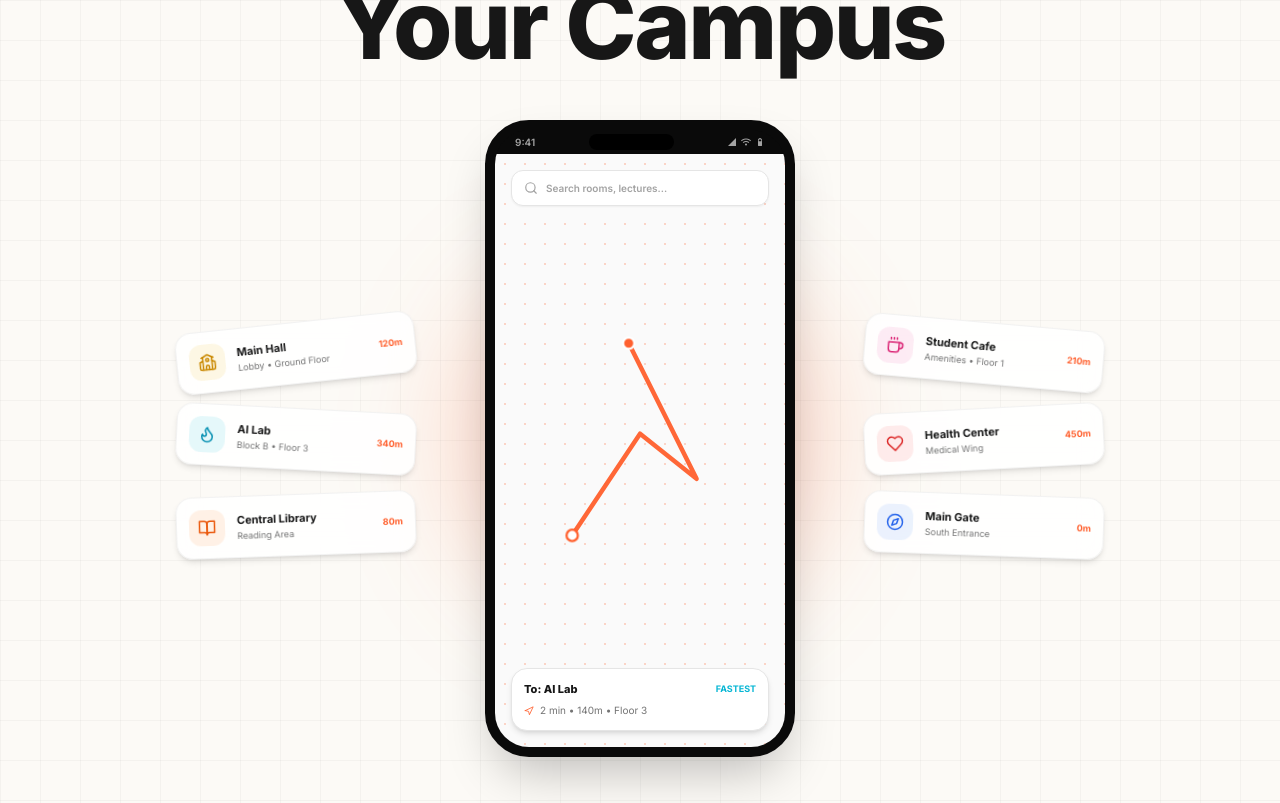
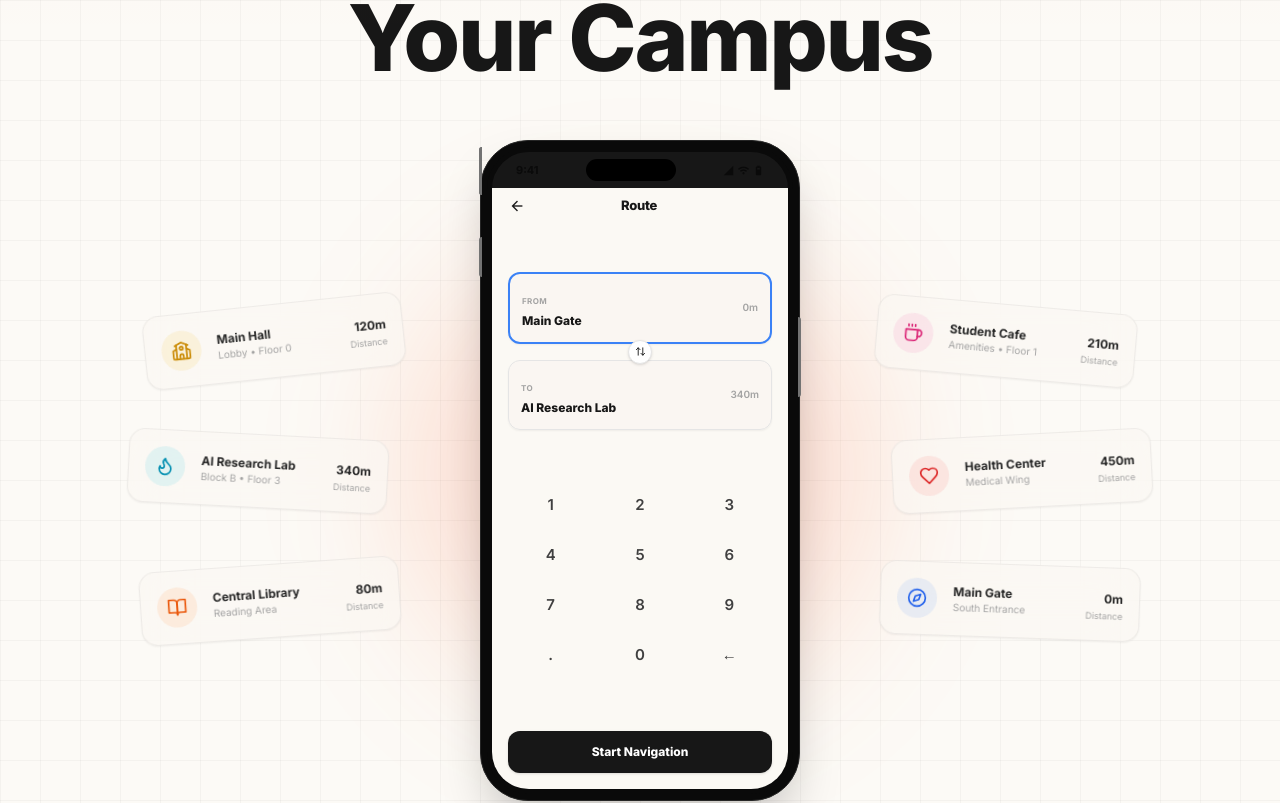
Before and after one commit to dotrwt/UniMap-V2, a React (Vite) app: page / in a window 1280 px wide. Shown: the part 360-1163 px from the top of the page. Built offline with nearby package versions, Linux system fonts and the light colour scheme; no server answers.

Commit message:
Refined Hero section layout with iPhone frame, keypad UI, background glows, and floating card tweaks

```diff
--- a/src/pages/Landing/Hero.tsx
+++ b/src/pages/Landing/Hero.tsx
@@ -1,13 +1,13 @@
 // src/pages/Landing/Hero.tsx
 import { Link } from 'react-router-dom';
-import { Compass, School, BookOpen, Coffee, Flame, Heart, Search, Navigation } from 'lucide-react';
+import { Compass, School, BookOpen, Coffee, Flame, Heart, ArrowUpDown } from 'lucide-react';
 import ThemeToggle from '@/components/ui/ThemeToggle';
 
 export default function Hero() {
   return (
-    <section className="relative w-full min-h-screen flex flex-col items-center justify-start pt-36 pb-24 px-4 md:px-8 overflow-hidden blueprint-grid text-neutral-900 dark:text-white">
-      {/* Decorative top header blurred gradients */}
-      <div className="absolute top-0 inset-x-0 h-[350px] bg-gradient-to-b from-[#ff602e]/5 to-transparent pointer-events-none" />
+    <section className="relative w-full min-h-screen flex flex-col items-center justify-start pt-32 pb-24 px-4 md:px-8 overflow-hidden blueprint-grid text-neutral-900 dark:text-white">
+      {/* Decorative top background gradient mist */}
+      <div className="absolute top-0 inset-x-0 h-[400px] bg-gradient-to-b from-[#ff602e]/5 to-transparent pointer-events-none" />
 
       {/* Floating Header Capsule Navbar */}
       <nav className="fixed top-6 left-1/2 -translate-x-1/2 z-50 flex items-center justify-between w-[92%] max-w-2xl px-5 py-2.5 rounded-full glass-capsule shadow-xl shadow-black/10">
@@ -34,144 +34,202 @@ export default function Hero() {
         </div>
       </nav>
 
-      {/* Title Header */}
-      <h1 className="text-5xl sm:text-6xl md:text-8xl font-black tracking-tight text-center leading-[1.05] max-w-4xl mb-12 select-none">
+      {/* Hero Headline - Large high-contrast typography matching reference */}
+      <h1 className="text-5xl sm:text-7xl md:text-[80px] lg:text-[92px] font-extrabold tracking-tight text-center leading-[1.03] max-w-5xl mt-10 mb-14 select-none">
         Reimagine How <br />
         You Navigate <br />
         Your Campus
       </h1>
 
-      {/* Device & Floating Cards Container */}
-      <div className="relative w-full max-w-5xl flex items-center justify-center mb-14 min-h-[460px] sm:min-h-[580px]">
-        {/* Soft Red Radial Glow behind the phone */}
-        <div className="absolute w-[360px] h-[360px] rounded-full bg-[#ff602e]/25 blur-[60px] pointer-events-none z-0" />
+      {/* Device & Floating Cards Area */}
+      <div className="relative w-full max-w-6xl flex items-center justify-center mb-16 min-h-[520px] sm:min-h-[660px]">
 
-        {/* LEFT FLOATING CARDS (Angled and absolute on desktop, hidden on tiny screens) */}
-        <div className="hidden lg:flex flex-col gap-6 absolute left-12 z-10 w-[240px] select-none">
-          {/* Card 1 */}
-          <div className="bg-white/85 dark:bg-neutral-900/90 backdrop-blur-md border border-neutral-200/50 dark:border-white/5 rounded-2xl p-3 shadow-md flex items-center gap-3 -rotate-[6deg] transform hover:rotate-0 transition-transform duration-300">
-            <div className="w-9 h-9 rounded-xl bg-yellow-500/10 text-yellow-600 dark:text-yellow-400 flex items-center justify-center shrink-0">
-              <School size={18} />
+        {/* Soft Red/Coral Background Glow */}
+        <div className="absolute w-[450px] h-[450px] rounded-full bg-[#ff602e]/20 blur-[75px] pointer-events-none z-0" />
+
+        {/* LEFT FLOATING CARDS - Angled fan-out layout matching reference */}
+        <div className="hidden lg:flex flex-col gap-10 absolute left-8 xl:left-16 z-10 w-[260px] select-none">
+          {/* Card 1 - Left Top */}
+          <div className="bg-[#faf7f2]/60 dark:bg-neutral-900/60 backdrop-blur-xl border border-black/5 dark:border-white/5 rounded-2xl p-4 shadow-sm flex items-center gap-4 -translate-y-4 translate-x-4 -rotate-[6deg] transform hover:rotate-0 transition-transform duration-300">
+            <div className="w-10 h-10 rounded-full bg-yellow-500/10 text-yellow-600 dark:text-yellow-400 flex items-center justify-center shrink-0">
+              <School size={20} />
             </div>
             <div className="flex-1 text-left min-w-0">
-              <h4 className="text-[11px] font-bold truncate">Main Hall</h4>
-              <p className="text-[9px] text-neutral-500 truncate">Lobby • Ground Floor</p>
+              <h4 className="text-xs font-bold text-neutral-800 dark:text-neutral-200 truncate">Main Hall</h4>
+              <p className="text-[10px] text-neutral-400 truncate">Lobby • Floor 0</p>
             </div>
-            <span className="text-[9px] font-bold text-[#ff602e] shrink-0">120m</span>
+            <div className="text-right shrink-0">
+              <span className="text-xs font-bold text-neutral-800 dark:text-neutral-200">120m</span>
+              <p className="text-[9px] text-neutral-400">Distance</p>
+            </div>
           </div>
 
-          {/* Card 2 */}
-          <div className="bg-white/85 dark:bg-neutral-900/90 backdrop-blur-md border border-neutral-200/50 dark:border-white/5 rounded-2xl p-3 shadow-md flex items-center gap-3 rotate-[3deg] transform hover:rotate-0 transition-transform duration-300">
-            <div className="w-9 h-9 rounded-xl bg-cyan-500/10 text-cyan-600 dark:text-cyan-400 flex items-center justify-center shrink-0">
-              <Flame size={18} />
+          {/* Card 2 - Left Middle */}
+          <div className="bg-[#faf7f2]/60 dark:bg-neutral-900/60 backdrop-blur-xl border border-black/5 dark:border-white/5 rounded-2xl p-4 shadow-sm flex items-center gap-4 translate-x-0 rotate-[3deg] transform hover:rotate-0 transition-transform duration-300">
+            <div className="w-10 h-10 rounded-full bg-cyan-500/10 text-cyan-600 dark:text-cyan-400 flex items-center justify-center shrink-0">
+              <Flame size={20} />
             </div>
             <div className="flex-1 text-left min-w-0">
-              <h4 className="text-[11px] font-bold truncate">AI Lab</h4>
-              <p className="text-[9px] text-neutral-500 truncate">Block B • Floor 3</p>
+              <h4 className="text-xs font-bold text-neutral-800 dark:text-neutral-200 truncate">AI Research Lab</h4>
+              <p className="text-[10px] text-neutral-400 truncate">Block B • Floor 3</p>
             </div>
-            <span className="text-[9px] font-bold text-[#ff602e] shrink-0">340m</span>
+            <div className="text-right shrink-0">
+              <span className="text-xs font-bold text-neutral-800 dark:text-neutral-200">340m</span>
+              <p className="text-[9px] text-neutral-400">Distance</p>
+            </div>
           </div>
 
-          {/* Card 3 */}
-          <div className="bg-white/85 dark:bg-neutral-900/90 backdrop-blur-md border border-neutral-200/50 dark:border-white/5 rounded-2xl p-3 shadow-md flex items-center gap-3 -rotate-[2deg] transform hover:rotate-0 transition-transform duration-300">
-            <div className="w-9 h-9 rounded-xl bg-orange-500/10 text-orange-600 dark:text-orange-400 flex items-center justify-center shrink-0">
-              <BookOpen size={18} />
+          {/* Card 3 - Left Bottom */}
+          <div className="bg-[#faf7f2]/60 dark:bg-neutral-900/60 backdrop-blur-xl border border-black/5 dark:border-white/5 rounded-2xl p-4 shadow-sm flex items-center gap-4 translate-y-4 translate-x-3 -rotate-[4deg] transform hover:rotate-0 transition-transform duration-300">
+            <div className="w-10 h-10 rounded-full bg-orange-500/10 text-orange-600 dark:text-orange-400 flex items-center justify-center shrink-0">
+              <BookOpen size={20} />
             </div>
             <div className="flex-1 text-left min-w-0">
-              <h4 className="text-[11px] font-bold truncate">Central Library</h4>
-              <p className="text-[9px] text-neutral-500 truncate">Reading Area</p>
+              <h4 className="text-xs font-bold text-neutral-800 dark:text-neutral-200 truncate">Central Library</h4>
+              <p className="text-[10px] text-neutral-400 truncate">Reading Area</p>
             </div>
-            <span className="text-[9px] font-bold text-[#ff602e] shrink-0">80m</span>
+            <div className="text-right shrink-0">
+              <span className="text-xs font-bold text-neutral-800 dark:text-neutral-200">80m</span>
+              <p className="text-[9px] text-neutral-400">Distance</p>
+            </div>
           </div>
         </div>
 
-        {/* MOBILE SMARTPHONE DEVICE MOCKUP */}
-        <div className="relative z-20 w-[270px] sm:w-[310px] aspect-[9/18.5] bg-neutral-950 border-[10px] border-neutral-950 dark:border-neutral-900 rounded-[44px] shadow-2xl overflow-hidden flex flex-col">
-          {/* Smartphone Status Bar / Notch */}
-          <div className="h-6 bg-neutral-950 shrink-0 w-full px-5 flex items-center justify-between text-[10px] font-semibold text-neutral-400 select-none">
-            <span>9:41</span>
-            {/* Dynamic Island Notch */}
-            <div className="w-[85px] h-4 rounded-full bg-black mx-auto" />
-            <div className="flex items-center gap-1">
-              <span className="material-symbols-outlined text-[10px]">signal_cellular_4_bar</span>
-              <span className="material-symbols-outlined text-[10px]">wifi</span>
-              <span className="material-symbols-outlined text-[10px]">battery_5_bar</span>
-            </div>
-          </div>
+        {/* IPHONE DEVICE MOCKUP - Silver/Metallic Bezels & Button Accents */}
+        <div className="relative z-20 w-[280px] sm:w-[320px] aspect-[9/18.6] bg-neutral-950 rounded-[48px] shadow-2xl p-[6px] border border-neutral-800 dark:border-neutral-700 flex flex-col justify-between">
 
-          {/* Mobile Screen Placeholder View (UniMap Mobile UI Mockup) */}
-          <div className="flex-1 bg-neutral-50 dark:bg-neutral-950 p-4 flex flex-col justify-between overflow-hidden relative">
-            {/* Top Search bar */}
-            <div className="flex flex-col gap-2 relative z-10">
-              <div className="w-full h-9 rounded-xl bg-white dark:bg-neutral-900 border border-neutral-200 dark:border-white/5 flex items-center px-3 gap-2 shadow-sm">
-                <Search size={14} className="text-neutral-400" />
-                <span className="text-[10px] text-neutral-400 font-semibold">Search rooms, lectures...</span>
+          {/* Metallic Side Buttons */}
+          <div className="absolute -left-[2px] top-24 w-[3px] h-10 bg-neutral-500 dark:bg-neutral-600 rounded-l" />
+          <div className="absolute -left-[2px] top-38 w-[3px] h-12 bg-neutral-500 dark:bg-neutral-600 rounded-l" />
+          <div className="absolute -left-[2px] top-54 w-[3px] h-12 bg-neutral-500 dark:bg-neutral-600 rounded-l" />
+          <div className="absolute -right-[2px] top-44 w-[3px] h-20 bg-neutral-500 dark:bg-neutral-600 rounded-r" />
+
+          {/* Inner Glossy Screen Boundary Bezel */}
+          <div className="flex-1 bg-neutral-900 rounded-[42px] overflow-hidden flex flex-col justify-between border-[5px] border-neutral-950">
+
+            {/* Status Bar Section */}
+            <div className="h-9 bg-transparent shrink-0 w-full px-6 flex items-center justify-between text-[11px] font-bold text-neutral-950 dark:text-neutral-400 select-none z-20">
+              <span>9:41</span>
+              {/* Dynamic Island Notch */}
+              <div className="w-[90px] h-[22px] rounded-full bg-black mx-auto shrink-0" />
+              <div className="flex items-center gap-1">
+                <span className="material-symbols-outlined text-[11px] font-bold">signal_cellular_4_bar</span>
+                <span className="material-symbols-outlined text-[11px] font-bold">wifi</span>
+                <span className="material-symbols-outlined text-[11px] font-bold">battery_5_bar</span>
               </div>
             </div>
 
-            {/* Stylized vector map overlay */}
-            <div className="absolute inset-0 z-0 opacity-25 dark:opacity-20" style={{
-              backgroundImage: 'radial-gradient(circle, #ff602e 1.5px, transparent 1.5px)',
-              backgroundSize: '20px 20px'
-            }} />
+            {/* Mobile View Placeholder Screen */}
+            <div className="flex-1 bg-[#fbf9f4] dark:bg-neutral-950 px-4 pt-1 pb-4 flex flex-col justify-between overflow-hidden relative">
 
-            {/* Path illustration */}
-            <svg className="absolute inset-0 w-full h-full p-8" viewBox="0 0 200 350" fill="none">
-              <path d="M 40 250 L 100 160 L 150 200 L 90 80" stroke="#ff602e" strokeWidth="4" strokeLinecap="round" strokeLinejoin="round" className="animate-pulse" />
-              <circle cx="40" cy="250" r="5" fill="#ffffff" stroke="#ff602e" strokeWidth="2" />
-              <circle cx="90" cy="80" r="5" fill="#ff602e" stroke="#ffffff" strokeWidth="2" />
-            </svg>
+              {/* Screen Top Header Bar */}
+              <div className="flex items-center justify-between text-neutral-900 dark:text-white mb-2 relative z-10">
+                <span className="material-symbols-outlined text-lg cursor-pointer">arrow_back</span>
+                <span className="text-[13px] font-extrabold tracking-tight">Route</span>
+                <div className="w-5" />
+              </div>
 
-            {/* Bottom floating route status card */}
-            <div className="bg-white dark:bg-neutral-900 border border-neutral-200 dark:border-white/5 rounded-2xl p-3 shadow-md text-left z-10">
-              <div className="flex justify-between items-center mb-1.5">
-                <span className="text-[11px] font-black text-neutral-900 dark:text-white">To: AI Lab</span>
-                <span className="text-[9px] font-bold text-cyan-500 uppercase">Fastest</span>
+              {/* Input Cards Area */}
+              <div className="flex flex-col gap-1.5 relative z-10">
+
+                {/* From Input Card (with exact blue border outline matching 'Swap') */}
+                <div className="bg-[#faf7f2]/90 dark:bg-neutral-900/90 border-2 border-blue-500 rounded-xl p-3 shadow-sm flex items-center justify-between text-left">
+                  <div>
+                    <span className="text-[8px] font-bold uppercase tracking-wider text-neutral-400">From</span>
+                    <h5 className="text-[12px] font-extrabold text-neutral-900 dark:text-white mt-0.5">Main Gate</h5>
+                  </div>
+                  <span className="text-[10px] font-semibold text-neutral-400">0m</span>
+                </div>
+
+                {/* Swap Icon */}
+                <div className="flex justify-center -my-2.5 relative z-20">
+                  <div className="w-6 h-6 rounded-full bg-white dark:bg-neutral-800 border border-neutral-200 dark:border-white/5 flex items-center justify-center text-neutral-900 dark:text-white shadow">
+                    <ArrowUpDown size={11} />
+                  </div>
+                </div>
+
+                {/* To Input Card */}
+                <div className="bg-[#faf7f2]/90 dark:bg-neutral-900/90 border border-neutral-200 dark:border-white/5 rounded-xl p-3 shadow-sm flex items-center justify-between text-left">
+                  <div>
+                    <span className="text-[8px] font-bold uppercase tracking-wider text-neutral-400">To</span>
+                    <h5 className="text-[12px] font-extrabold text-neutral-900 dark:text-white mt-0.5">AI Research Lab</h5>
+                  </div>
+                  <span className="text-[10px] font-semibold text-neutral-400">340m</span>
+                </div>
               </div>
-              <div className="flex items-center gap-1.5 text-[10px] text-neutral-500">
-                <Navigation size={10} className="text-[#ff602e]" />
-                <span>2 min • 140m • Floor 3</span>
+
+              {/* Keypad Layout Area (matches Swap numeric interface layout) */}
+              <div className="grid grid-cols-3 gap-y-2.5 gap-x-4 px-1.5 my-3 relative z-10 select-none">
+                {[
+                  { label: '1' }, { label: '2' }, { label: '3' },
+                  { label: '4' }, { label: '5' }, { label: '6' },
+                  { label: '7' }, { label: '8' }, { label: '9' },
+                  { label: '.' }, { label: '0' }, { label: '←', action: true }
+                ].map((keyItem, index) => (
+                  <div
+                    key={index}
+                    className="h-10 rounded-lg flex items-center justify-center text-[15px] font-semibold text-neutral-700 dark:text-neutral-300 hover:bg-neutral-200/50 dark:hover:bg-white/5 transition-colors cursor-pointer"
+                  >
+                    {keyItem.label}
+                  </div>
+                ))}
+              </div>
+
+              {/* Main Action Button */}
+              <div className="relative z-10 w-full">
+                <button className="w-full bg-neutral-900 dark:bg-white hover:bg-neutral-800 dark:hover:bg-neutral-100 text-white dark:text-neutral-900 text-[12px] font-black py-3 rounded-xl transition-all duration-200 shadow">
+                  Start Navigation
+                </button>
               </div>
             </div>
           </div>
         </div>
 
-        {/* RIGHT FLOATING CARDS (Angled and absolute on desktop, hidden on tiny screens) */}
-        <div className="hidden lg:flex flex-col gap-6 absolute right-12 z-10 w-[240px] select-none">
-          {/* Card 4 */}
-          <div className="bg-white/85 dark:bg-neutral-900/90 backdrop-blur-md border border-neutral-200/50 dark:border-white/5 rounded-2xl p-3 shadow-md flex items-center gap-3 rotate-[5deg] transform hover:rotate-0 transition-transform duration-300">
-            <div className="w-9 h-9 rounded-xl bg-pink-500/10 text-pink-600 dark:text-pink-400 flex items-center justify-center shrink-0">
-              <Coffee size={18} />
+        {/* RIGHT FLOATING CARDS - Angled fan-out layout matching reference */}
+        <div className="hidden lg:flex flex-col gap-10 absolute right-8 xl:right-16 z-10 w-[260px] select-none">
+          {/* Card 4 - Right Top */}
+          <div className="bg-[#faf7f2]/60 dark:bg-neutral-900/60 backdrop-blur-xl border border-black/5 dark:border-white/5 rounded-2xl p-4 shadow-sm flex items-center gap-4 -translate-y-4 -translate-x-4 rotate-[5deg] transform hover:rotate-0 transition-transform duration-300">
+            <div className="w-10 h-10 rounded-full bg-pink-500/10 text-pink-600 dark:text-pink-400 flex items-center justify-center shrink-0">
+              <Coffee size={20} />
             </div>
             <div className="flex-1 text-left min-w-0">
-              <h4 className="text-[11px] font-bold truncate">Student Cafe</h4>
-              <p className="text-[9px] text-neutral-500 truncate">Amenities • Floor 1</p>
+              <h4 className="text-xs font-bold text-neutral-800 dark:text-neutral-200 truncate">Student Cafe</h4>
+              <p className="text-[10px] text-neutral-400 truncate">Amenities • Floor 1</p>
             </div>
-            <span className="text-[9px] font-bold text-[#ff602e] shrink-0">210m</span>
+            <div className="text-right shrink-0">
+              <span className="text-xs font-bold text-neutral-800 dark:text-neutral-200">210m</span>
+              <p className="text-[9px] text-neutral-400">Distance</p>
+            </div>
           </div>
 
-          {/* Card 5 */}
-          <div className="bg-white/85 dark:bg-neutral-900/90 backdrop-blur-md border border-neutral-200/50 dark:border-white/5 rounded-2xl p-3 shadow-md flex items-center gap-3 -rotate-[3deg] transform hover:rotate-0 transition-transform duration-300">
-            <div className="w-9 h-9 rounded-xl bg-red-500/10 text-red-600 dark:text-red-400 flex items-center justify-center shrink-0">
-              <Heart size={18} />
+          {/* Card 5 - Right Middle */}
+          <div className="bg-[#faf7f2]/60 dark:bg-neutral-900/60 backdrop-blur-xl border border-black/5 dark:border-white/5 rounded-2xl p-4 shadow-sm flex items-center gap-4 translate-x-0 -rotate-[3deg] transform hover:rotate-0 transition-transform duration-300">
+            <div className="w-10 h-10 rounded-full bg-red-500/10 text-red-600 dark:text-red-400 flex items-center justify-center shrink-0">
+              <Heart size={20} />
             </div>
             <div className="flex-1 text-left min-w-0">
-              <h4 className="text-[11px] font-bold truncate">Health Center</h4>
-              <p className="text-[9px] text-neutral-500 truncate">Medical Wing</p>
+              <h4 className="text-xs font-bold text-neutral-800 dark:text-neutral-200 truncate">Health Center</h4>
+              <p className="text-[10px] text-neutral-400 truncate">Medical Wing</p>
             </div>
-            <span className="text-[9px] font-bold text-[#ff602e] shrink-0">450m</span>
+            <div className="text-right shrink-0">
+              <span className="text-xs font-bold text-neutral-800 dark:text-neutral-200">450m</span>
+              <p className="text-[9px] text-neutral-400">Distance</p>
+            </div>
           </div>
 
-          {/* Card 6 */}
-          <div className="bg-white/85 dark:bg-neutral-900/90 backdrop-blur-md border border-neutral-200/50 dark:border-white/5 rounded-2xl p-3 shadow-md flex items-center gap-3 rotate-[2deg] transform hover:rotate-0 transition-transform duration-300">
-            <div className="w-9 h-9 rounded-xl bg-blue-500/10 text-blue-600 dark:text-blue-400 flex items-center justify-center shrink-0">
-              <Compass size={18} />
+          {/* Card 6 - Right Bottom */}
+          <div className="bg-[#faf7f2]/60 dark:bg-neutral-900/60 backdrop-blur-xl border border-black/5 dark:border-white/5 rounded-2xl p-4 shadow-sm flex items-center gap-4 translate-y-4 -translate-x-3 rotate-[2deg] transform hover:rotate-0 transition-transform duration-300">
+            <div className="w-10 h-10 rounded-full bg-blue-500/10 text-blue-600 dark:text-blue-400 flex items-center justify-center shrink-0">
+              <Compass size={20} />
             </div>
             <div className="flex-1 text-left min-w-0">
-              <h4 className="text-[11px] font-bold truncate">Main Gate</h4>
-              <p className="text-[9px] text-neutral-500 truncate">South Entrance</p>
+              <h4 className="text-xs font-bold text-neutral-800 dark:text-neutral-200 truncate">Main Gate</h4>
+              <p className="text-[10px] text-neutral-400 truncate">South Entrance</p>
             </div>
-            <span className="text-[9px] font-bold text-[#ff602e] shrink-0">0m</span>
+            <div className="text-right shrink-0">
+              <span className="text-xs font-bold text-neutral-800 dark:text-neutral-200">0m</span>
+              <p className="text-[9px] text-neutral-400">Distance</p>
+            </div>
           </div>
         </div>
       </div>
```
